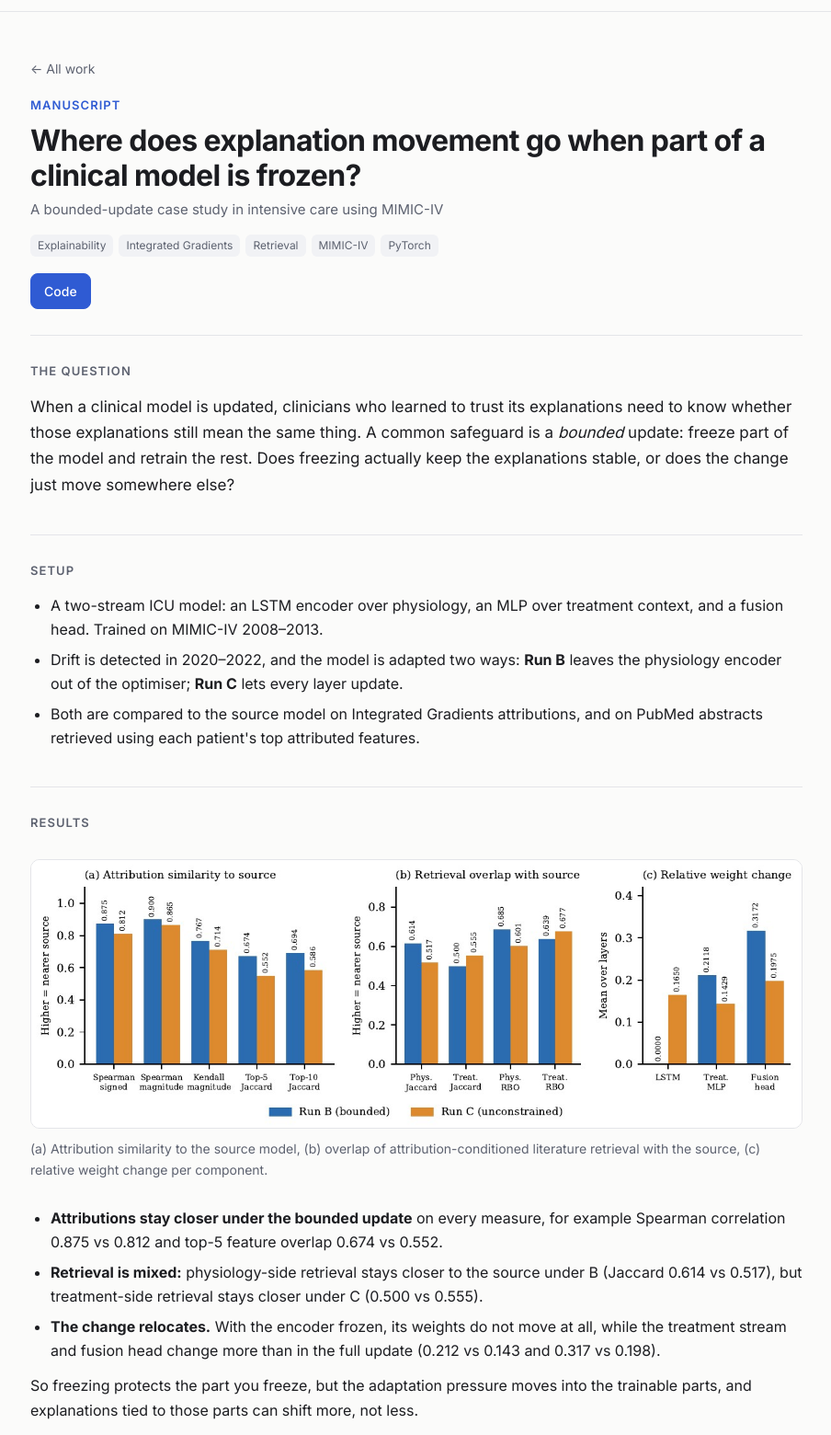
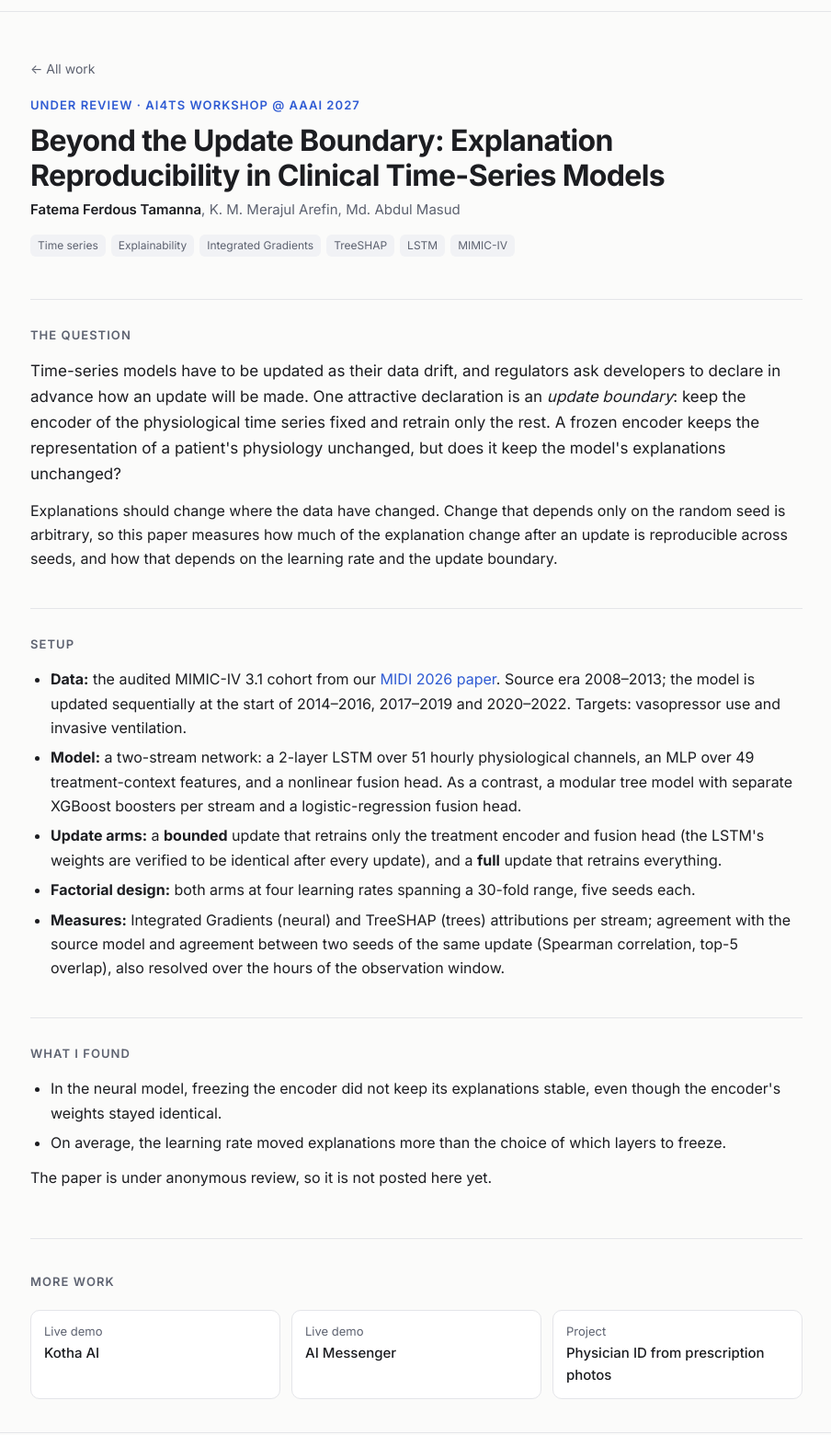
Before and after one commit to empresst/empresst.github.io, a plain HTML site: page work/bounded-update.html in a window 1280 px wide. Shown: the part 44-1604 px from the top of the page at 92% size, without its empty margins (187-1091 px from the left). Drawn offline with Linux system fonts and the light colour scheme.

Commit message:
Add MIDI 2026 acceptance and AI4TS submission
- Add News section and the accepted MIDI 2026 paper
- Replace the old manuscript entry with the AI4TS @ AAAI 2027 submission
- Rewrite the project page to describe the submitted paper

```diff
--- a/work/bounded-update.html
+++ b/work/bounded-update.html
@@ -3,10 +3,10 @@
 <head>
 <meta charset="utf-8">
 <meta name="viewport" content="width=device-width, initial-scale=1">
-<title>Bounded updates and explanation stability · Fatema Tamanna</title>
-<meta name="description" content="A bounded-update case study in intensive care on MIMIC-IV: freezing the physiology encoder and tracking how attributions and retrieved literature shift.">
-<meta property="og:title" content="Where does explanation movement go when part of a clinical model is frozen?">
-<meta property="og:description" content="A bounded-update case study in intensive care on MIMIC-IV: freezing the physiology encoder and tracking how attributions and retrieved literature shift.">
+<title>Beyond the Update Boundary · Fatema Tamanna</title>
+<meta name="description" content="Under review at AI4TS @ AAAI 2027: how reproducible a clinical time-series model's explanations are after an update, across update boundaries, learning rates and seeds.">
+<meta property="og:title" content="Beyond the Update Boundary: Explanation Reproducibility in Clinical Time-Series Models">
+<meta property="og:description" content="Under review at AI4TS @ AAAI 2027: how reproducible a clinical time-series model's explanations are after an update, across update boundaries, learning rates and seeds.">
 <link rel="icon" href="../favicon.ico">
 <link rel="preconnect" href="https://fonts.googleapis.com">
 <link rel="preconnect" href="https://fonts.gstatic.com" crossorigin>
@@ -30,40 +30,36 @@
 <main class="wrap">
   <div class="page-head">
     <a class="back" href="../index.html#publications">All work</a>
-    <div class="kicker">Manuscript</div>
-    <h1>Where does explanation movement go when part of a clinical model is frozen?</h1>
-    <div class="authors">A bounded-update case study in intensive care using MIMIC-IV</div>
-    <div class="tags"><span>Explainability</span><span>Integrated Gradients</span><span>Retrieval</span><span>MIMIC-IV</span><span>PyTorch</span></div>
-    <div class="links"><a class="btn primary" href="https://github.com/empresst/bounded_update">Code</a></div>
+    <div class="kicker">Under review · AI4TS Workshop @ AAAI 2027</div>
+    <h1>Beyond the Update Boundary: Explanation Reproducibility in Clinical Time-Series Models</h1>
+    <div class="authors"><b>Fatema Ferdous Tamanna</b>, K. M. Merajul Arefin, Md. Abdul Masud</div>
+    <div class="tags"><span>Time series</span><span>Explainability</span><span>Integrated Gradients</span><span>TreeSHAP</span><span>LSTM</span><span>MIMIC-IV</span></div>
   </div>
 
   <div class="article">
 
 <section>
   <h2>The question</h2>
-  <p class="lead">When a clinical model is updated, clinicians who learned to trust its explanations need to know whether those explanations still mean the same thing. A common safeguard is a <i>bounded</i> update: freeze part of the model and retrain the rest. Does freezing actually keep the explanations stable, or does the change just move somewhere else?</p>
+  <p class="lead">Time-series models have to be updated as their data drift, and regulators ask developers to declare in advance how an update will be made. One attractive declaration is an <i>update boundary</i>: keep the encoder of the physiological time series fixed and retrain only the rest. A frozen encoder keeps the representation of a patient's physiology unchanged, but does it keep the model's explanations unchanged?</p>
+  <p>Explanations should change where the data have changed. Change that depends only on the random seed is arbitrary, so this paper measures how much of the explanation change after an update is reproducible across seeds, and how that depends on the learning rate and the update boundary.</p>
 </section>
 <section>
   <h2>Setup</h2>
   <ul>
-    <li>A two-stream ICU model: an LSTM encoder over physiology, an MLP over treatment context, and a fusion head. Trained on MIMIC-IV 2008–2013.</li>
-    <li>Drift is detected in 2020–2022, and the model is adapted two ways: <b>Run B</b> leaves the physiology encoder out of the optimiser; <b>Run C</b> lets every layer update.</li>
-    <li>Both are compared to the source model on Integrated Gradients attributions, and on PubMed abstracts retrieved using each patient's top attributed features.</li>
+    <li><b>Data:</b> the audited MIMIC-IV 3.1 cohort from our <a href="../index.html#publications">MIDI 2026 paper</a>. Source era 2008–2013; the model is updated sequentially at the start of 2014–2016, 2017–2019 and 2020–2022. Targets: vasopressor use and invasive ventilation.</li>
+    <li><b>Model:</b> a two-stream network: a 2-layer LSTM over 51 hourly physiological channels, an MLP over 49 treatment-context features, and a nonlinear fusion head. As a contrast, a modular tree model with separate XGBoost boosters per stream and a logistic-regression fusion head.</li>
+    <li><b>Update arms:</b> a <b>bounded</b> update that retrains only the treatment encoder and fusion head (the LSTM's weights are verified to be identical after every update), and a <b>full</b> update that retrains everything.</li>
+    <li><b>Factorial design:</b> both arms at four learning rates spanning a 30-fold range, five seeds each.</li>
+    <li><b>Measures:</b> Integrated Gradients (neural) and TreeSHAP (trees) attributions per stream; agreement with the source model and agreement between two seeds of the same update (Spearman correlation, top-5 overlap), also resolved over the hours of the observation window.</li>
   </ul>
 </section>
 <section>
-  <h2>Results</h2>
-  <figure class="figure"><img src="../images/bounded-relocation.jpg" alt="Attribution similarity, retrieval overlap and weight change for bounded and unconstrained updates" loading="lazy"><figcaption>(a) Attribution similarity to the source model, (b) overlap of attribution-conditioned literature retrieval with the source, (c) relative weight change per component.</figcaption></figure>
+  <h2>What I found</h2>
   <ul>
-    <li><b>Attributions stay closer under the bounded update</b> on every measure, for example Spearman correlation 0.875 vs 0.812 and top-5 feature overlap 0.674 vs 0.552.</li>
-    <li><b>Retrieval is mixed:</b> physiology-side retrieval stays closer to the source under B (Jaccard 0.614 vs 0.517), but treatment-side retrieval stays closer under C (0.500 vs 0.555).</li>
-    <li><b>The change relocates.</b> With the encoder frozen, its weights do not move at all, while the treatment stream and fusion head change more than in the full update (0.212 vs 0.143 and 0.317 vs 0.198).</li>
+    <li>In the neural model, freezing the encoder did not keep its explanations stable, even though the encoder's weights stayed identical.</li>
+    <li>On average, the learning rate moved explanations more than the choice of which layers to freeze.</li>
   </ul>
-  <p>So freezing protects the part you freeze, but the adaptation pressure moves into the trainable parts, and explanations tied to those parts can shift more, not less.</p>
-</section>
-<section>
-  <h2>Robustness checks</h2>
-  <p>The repository includes a five-seed replication, a seed-to-seed noise floor for the attribution measures, a broader 2009–2019 PubMed corpus (3,668 abstracts) for the retrieval check, faithfulness checks on the attributions, and patient-specific grounding of the retrieved evidence. No patient-level data is published.</p>
+  <p>The paper is under anonymous review, so it is not posted here yet.</p>
 </section>
   </div>
 
```
Also changed, not shown: index.html (+19 -3 lines), work/audit-before-you-update.html (+1 -1 lines), work/matritya.html (+1 -1 lines), work/video-to-recipe.html (+1 -1 lines).
